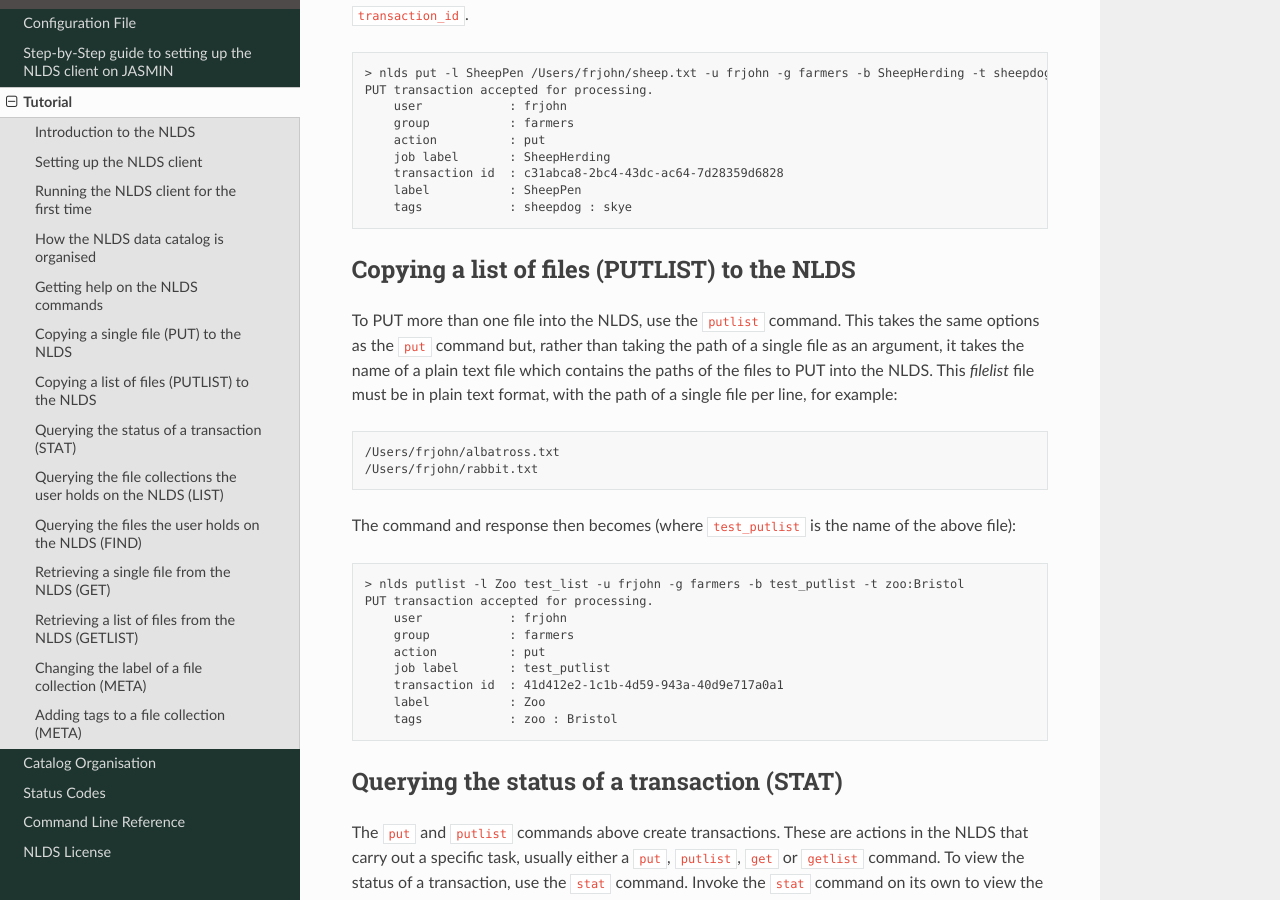
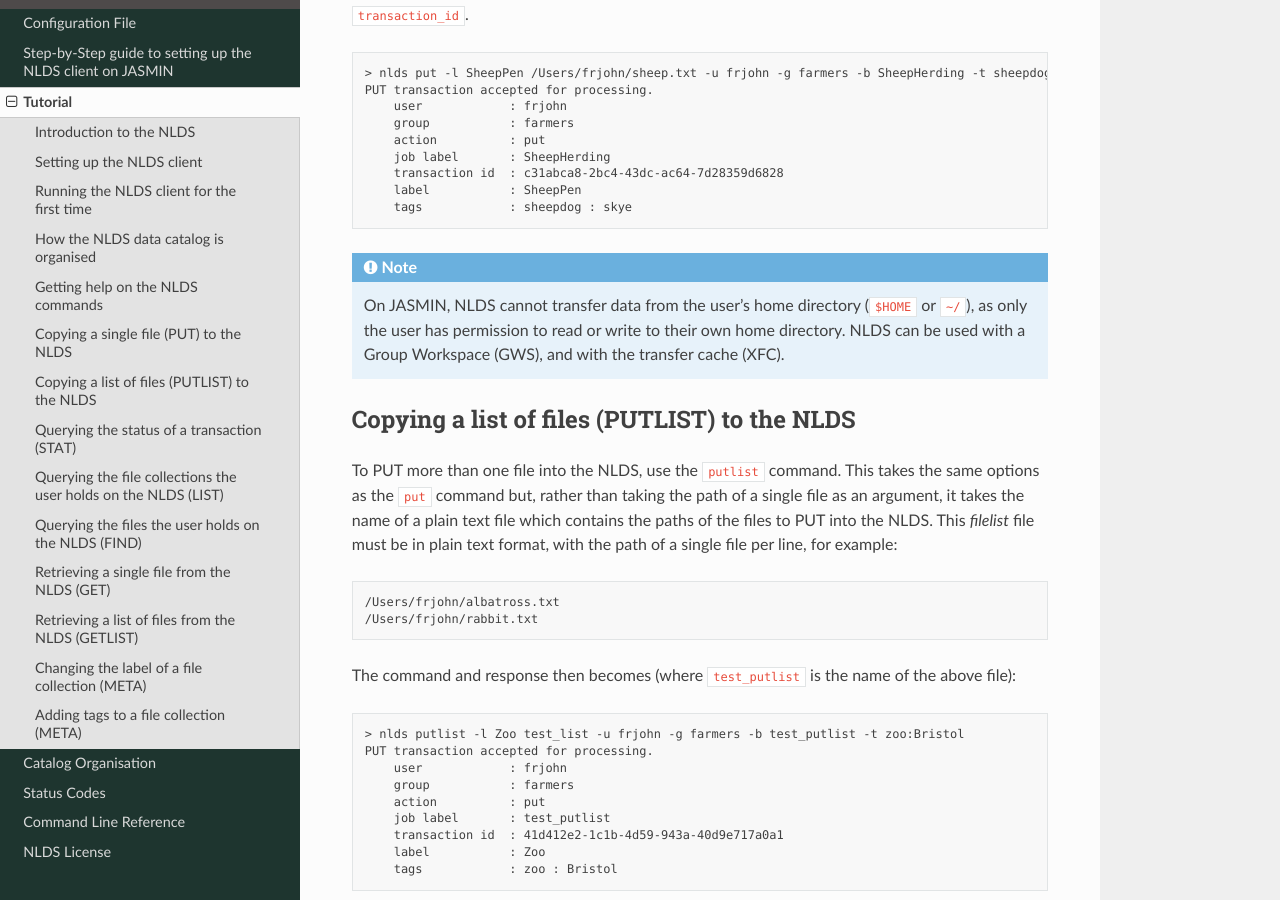
Before and after one commit to cedadev/nlds-client, a Sphinx documentation site: the page built from docs/user_guide/source/tutorial.rst, in a window 1280 px wide and 900 px high, scrolled down 5348 px. Built offline with Sphinx 7.4.7 and the Read the Docs theme 3.1.0, drawn with Linux system fonts in a browser that asks for light colours; some of the changed text lies outside the part shown.

Commit message:
Added notes about not using home directory

```diff
--- a/docs/user_guide/source/status_codes.csv
+++ b/docs/user_guide/source/status_codes.csv
@@ -8,6 +8,7 @@ Value,State,Description
 ``10``,``'CATALOG_GETTING'``,Get a catalog entry.
 ``11``,``'ARCHIVE_GETTING'``,Getting the files from the NLDS tape store.
 ``12``,``'TRANSFER_GETTING'``,Getting the files from the NLDS object store cache.
+``13``,``'TRANSFER_INIT'``,Transfer transaction is starting.
 ``20``,``'ARCHIVE_INIT'``,Archive transaction is starting.
 ``21``,``'ARCHIVE_PUTTING'``,Putting the aggregated files into the tape store from the NLDS cache.
 ``22``,``'ARCHIVE_PREPARING'``,Requesting the files from the tape system when they have to be fetched from tape.
@@ -19,3 +20,4 @@ Value,State,Description
 ``101``,``'FAILED'``,Transaction has failed completely.
 ``102``,``'COMPLETE_WITH_ERRORS'``,Transaction has completed but with some errors.
 ``103``,``'COMPLETE_WITH_WARNINGS'``,Transaction has completed but with some warnings.
+``1000``,``'SEARCHING'``,NLDS is searching for the state of a request.  The user should not see this state!
--- a/docs/user_guide/source/step_by_step.rst
+++ b/docs/user_guide/source/step_by_step.rst
@@ -210,7 +210,7 @@ This produces the output:
 The fields marked ``<redacted>`` will have values in your file, we have removed them from this document for security reasons.  The information you need to add is the values for ``default_user``, ``default_group``, ``access_key`` and ``secret_key``.
 
     * ``default_user`` : replace ``{{ user }}`` with your JASMIN username.  This can be overriden by using the ``-u`` command line option with the ``nlds`` client.
-    * ``default_group`` : replace ``{{ group }}`` with the name of the Group Workspace you will be using most often.  This can be overriden by using the ``-g`` option with the ``nlds`` client.
+    * ``default_group`` : replace ``{{ group }}`` with the name of the Group Workspace you will be using most often.  This can be overriden by using the ``-g`` option with the ``nlds`` client.  This is the name as it appears in the path of the Group Workspace.  **It does not include the ``gws_``** part.
     * ``access_key`` : replace ``{{ os_access_key }}`` with the value of ``Access Key`` you created in step 8 of :ref:`Access to the Object Store<object_store_access>`.
     * ``secret_key`` : replace ``{{ os_secret_key }}`` with the value of ``S3 Secret Key`` you created in step 8 of :ref:`Access to the Object Store<object_store_access>`.
 
--- a/docs/user_guide/source/tutorial.rst
+++ b/docs/user_guide/source/tutorial.rst
@@ -260,6 +260,10 @@ the ``transaction_id``.
         transaction id  : c31abca8-2bc4-43dc-ac64-7d28359d6828
         label           : SheepPen
         tags            : sheepdog : skye
+
+.. note::
+
+    On JASMIN, NLDS cannot transfer data from the user's home directory (``$HOME`` or ``~/``), as only the user has permission to read or write to their own home directory.  NLDS can be used with a Group Workspace (GWS), and with the transfer cache (XFC).
 
 .. _putlist:
 
@@ -614,6 +618,10 @@ current directory, invoke the command:
 
 This will also recreate the directory structure in the current directory, i.e.
 the file will be written to ``<current_directory>/Users/frjohn/sheep.txt``.
+
+.. note::
+
+    On JASMIN, NLDS cannot retrieve data to the user's home directory (``$HOME`` or ``~/``), as only the user has permission to read or write to their own home directory.  NLDS can be used to retrieve data to a Group Workspace (GWS), and with the transfer cache (XFC).
 
 Using this method of retrieval, no holding is specified.  If more than one file
 with the filepath is held in the NLDS (in different holdings), then the latest
```
